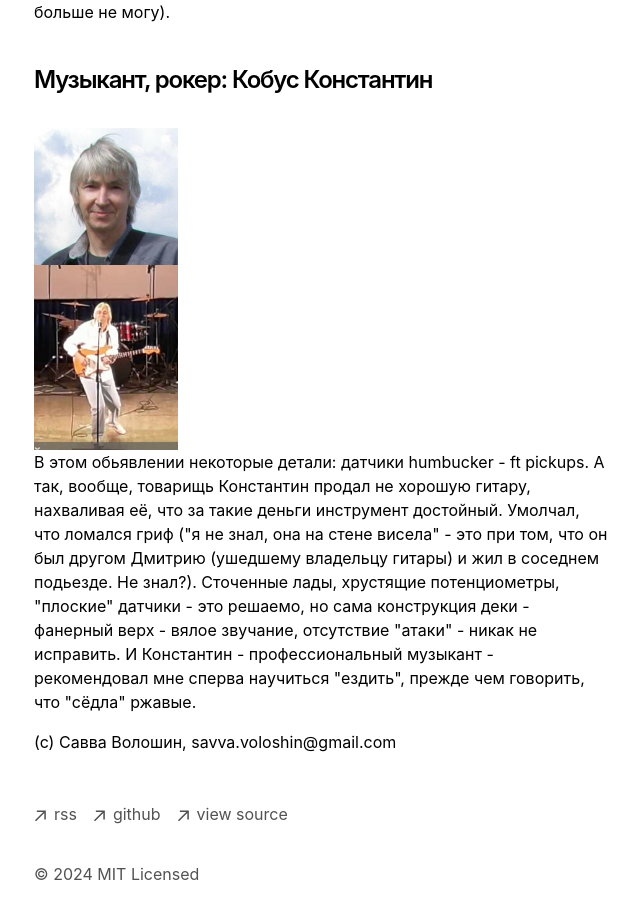
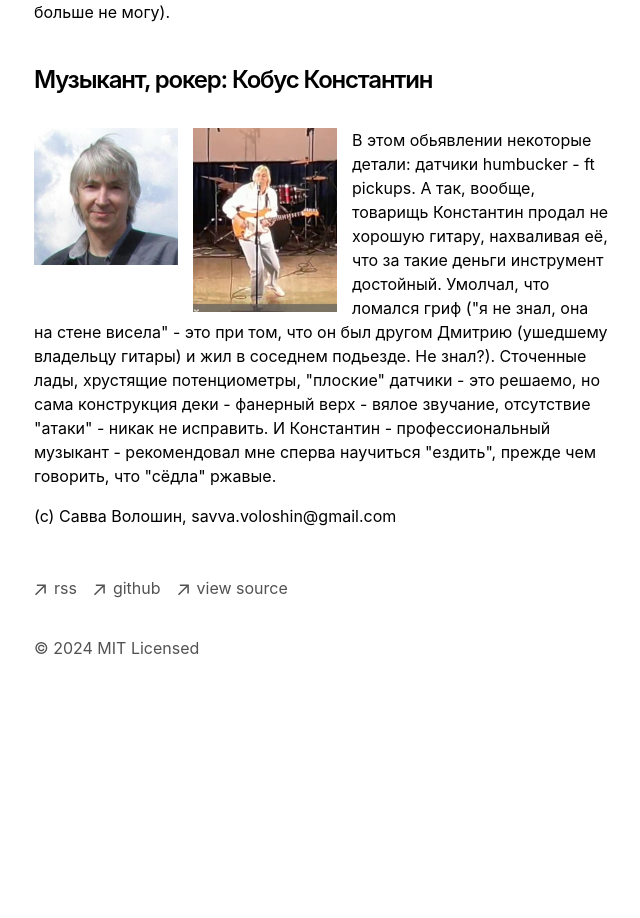
Before and after one commit to savvavoloshin/eteventin-starter-kit, a Next.js app: page / in a window 1280 px wide. Shown: the part 1064-1982 px from the top of the page, without its empty margins (318-958 px from the left). After the commit the page ends 1788 px from the top, so only its background shows below. Built offline with nearby package versions, Linux system fonts and the light colour scheme.

Commit message:
*content

```diff
--- a/app/page.tsx
+++ b/app/page.tsx
@@ -57,6 +57,7 @@ export default function Page() {
               height={144}
               width={144}
               alt=""
+              id="hp"
             />
             <Image
               priority
@@ -64,6 +65,7 @@ export default function Page() {
               height={144}
               width={144}
               alt=""
+              id="hp"
             />
       <p className="mb-4">
         В этом обьявлении некоторые детали:
```
